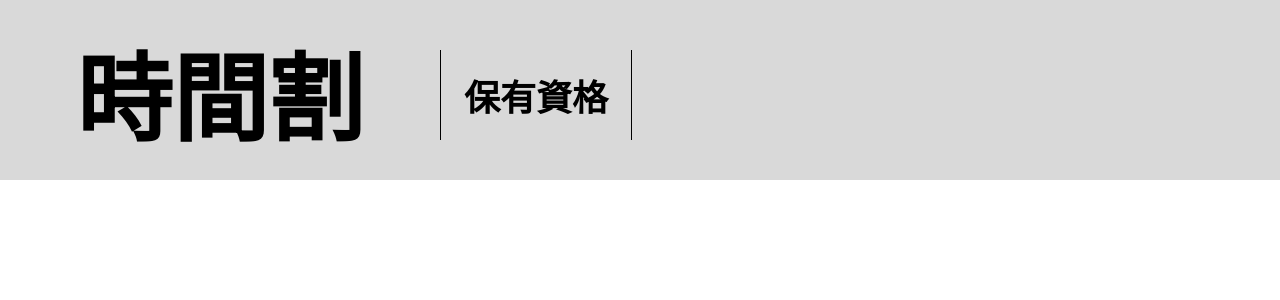
After one commit to emura327/SchoolWorker, a PHP site: page /timeTable.html in a window 1280 px wide. The commit adds this page. Shown: the top 300 px of the page. Run offline with PHP 8.4, Linux system fonts and the light colour scheme.

```diff
--- a/situmonnsousinn.css
+++ b/situmonnsousinn.css
@@ -9,6 +9,7 @@ font-size: 16px;
 font-style: normal;
 font-weight: 400;
 line-height: 100%; /* 16px */
+width: 100px;
 }
 .number{
     position: relative;
@@ -21,6 +22,7 @@ font-size: 16px;
 font-style: normal;
 font-weight: 400;
 line-height: 100%; /* 16px */
+width: 100px;
 }
 .sensei{
     position: relative;
@@ -33,6 +35,7 @@ font-size: 16px;
 font-style: normal;
 font-weight: 400;
 line-height: normal;
+width: 100px;
 }
 a{
     position: relative;
@@ -85,6 +88,7 @@ font-size: 16px;
 font-style: normal;
 font-weight: 400;
 line-height: 100%;
+width: 100px;
 }
 .hisu2{
     position: relative;
@@ -96,4 +100,5 @@ font-size: 16px;
 font-style: normal;
 font-weight: 400;
 line-height: 100%;
+width: 100px;
 }
--- /dev/null
+++ b/timeTable.html
@@ -0,0 +1,19 @@
+<!DOCTYPE html>
+<html lang="en">
+<head>
+    <meta charset="UTF-8">
+    <meta name="viewport" content="width=device-width, initial-scale=1.0">
+    <link rel="stylesheet" href="timetable.css" text="text/css">
+    <title>生徒時間割</title>
+</head>
+<body>
+    <div class="header">
+        <h1 class="pagename">
+            時間割
+        </h1>
+        <h2 class="license">
+            保有資格
+        </h2>
+    </div>
+</body>
+</html>
--- /dev/null
+++ b/timetable.css
@@ -0,0 +1,42 @@
+body{
+    margin: 0;
+}
+
+.header{
+    width:100%;
+    height: 180px;
+    background: #D9D9D9;
+}
+
+.pagename{
+    display: flex;
+    color: #000;
+    font-size: 96px;
+    margin: 0;
+    text-align: center;
+    width: 440px;
+    height: 185px;
+    flex-direction: column;
+    justify-content: center;
+    flex-shrink: 0;
+}
+
+h2{
+    margin: 0;
+}
+
+.license{
+    width: 190px;
+    height: 90px;
+    border-right: 1px solid #000;
+    border-left: 1px solid #000;
+    background: #D9D9D9;
+    flex-shrink: 0;
+    position: absolute;
+    left: 440px;
+    top: 50px;
+    font-size: 36px;
+    display: flex;
+    justify-content: center;
+    align-items: center;
+}
```
